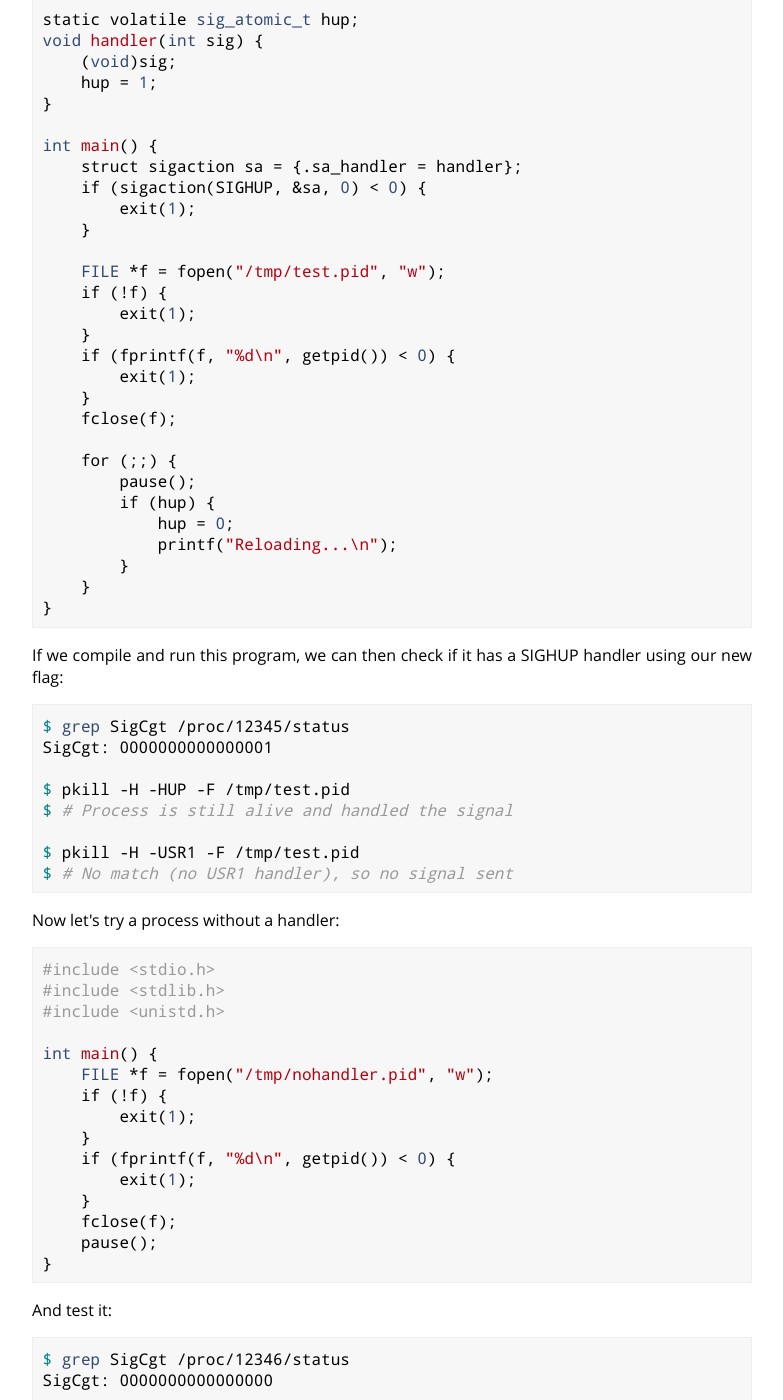
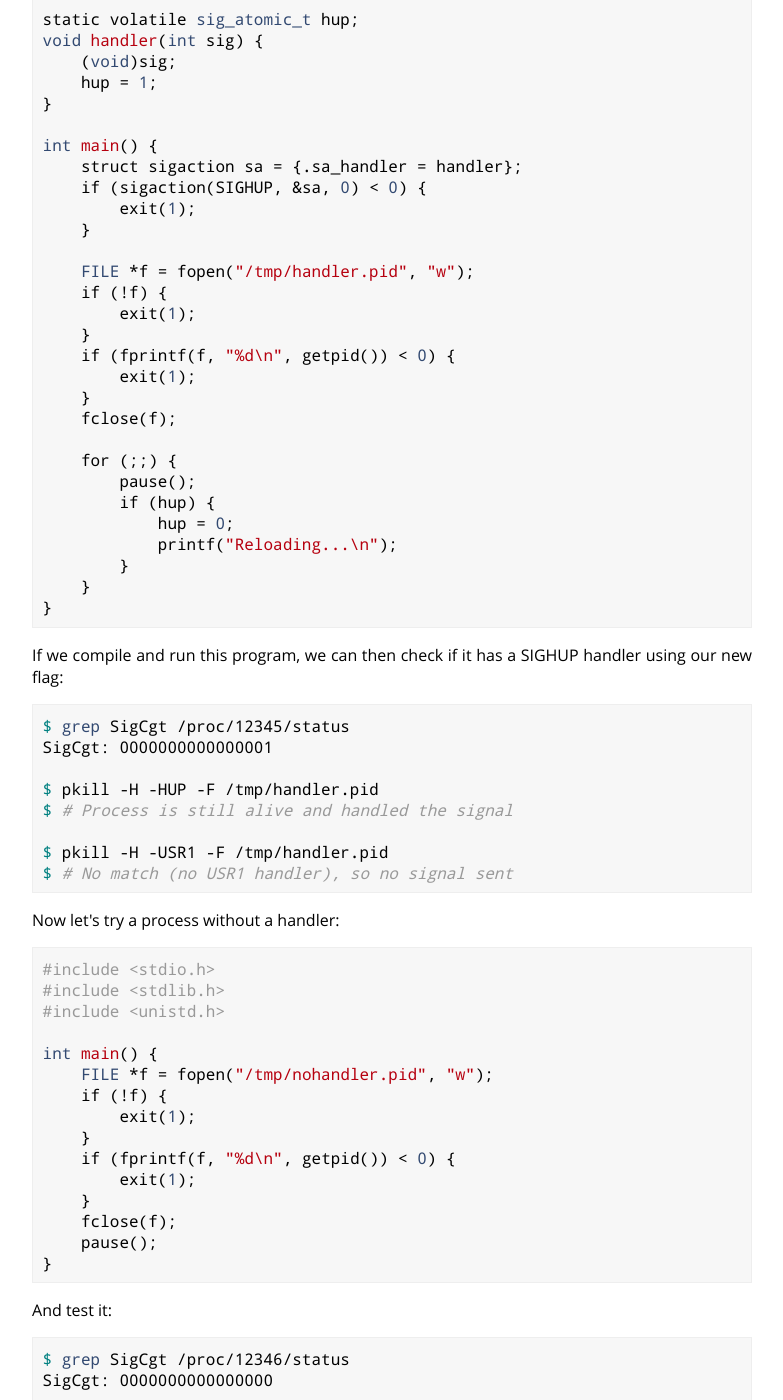
Before and after one commit to cdown/chrisdown.name, a Jekyll site: the page built from _posts/2025-05-12-safer-signal-sending-with-pkill-require-handler.md, in a window 1280 px wide and 1400 px high, scrolled down 4775 px. Shown: the whole window, without its empty margins (248-1031 px from the left). Built offline with Jekyll 4.4.1, drawn with Linux system fonts in a browser that asks for light colours.

Commit message:
rh post: test.pid -> handler.pid

```diff
--- a/_posts/2025-05-12-safer-signal-sending-with-pkill-require-handler.md
+++ b/_posts/2025-05-12-safer-signal-sending-with-pkill-require-handler.md
@@ -270,7 +270,7 @@ int main() {
         exit(1);
     }
 
-    FILE *f = fopen("/tmp/test.pid", "w");
+    FILE *f = fopen("/tmp/handler.pid", "w");
     if (!f) {
         exit(1);
     }
@@ -296,10 +296,10 @@ handler using our new flag:
 $ grep SigCgt /proc/12345/status
 SigCgt: 0000000000000001
 
-$ pkill -H -HUP -F /tmp/test.pid
+$ pkill -H -HUP -F /tmp/handler.pid
 $ # Process is still alive and handled the signal
 
-$ pkill -H -USR1 -F /tmp/test.pid
+$ pkill -H -USR1 -F /tmp/handler.pid
 $ # No match (no USR1 handler), so no signal sent
 {% endhighlight %}
 
```
